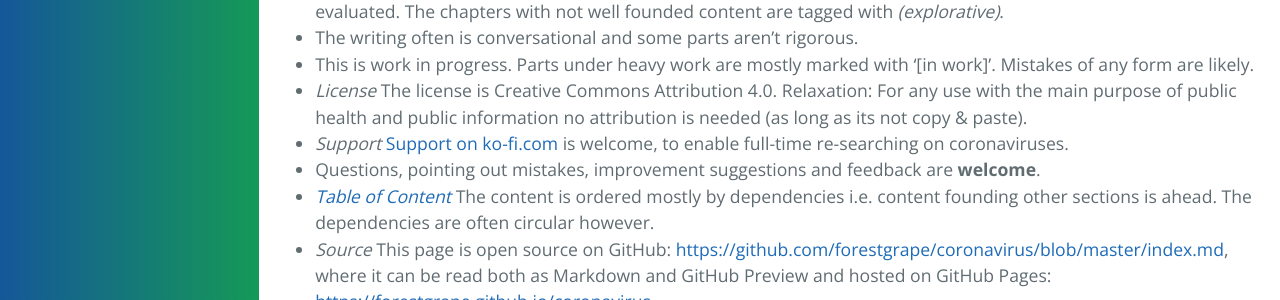
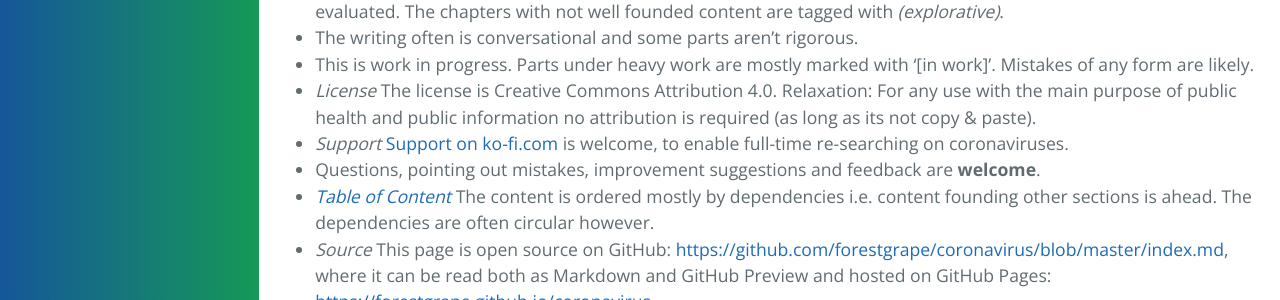
Before and after one commit to forestgrape/coronavirus, a Jekyll site: the page built from index.md, in a window 1280 px wide and 900 px high, scrolled down 1997 px. Shown: the part 182-482 px from the top of the window. Built offline with Jekyll 4.4.1, drawn with Linux system fonts in a browser that asks for light colours; our own code applies the rules of GitHub Pages for plain Markdown files.

Commit message:
formulation

```diff
--- a/index.md
+++ b/index.md
@@ -70,7 +70,7 @@ This section overviews the content. The [full content section](#content) lists t
 * Some parts are __hypothesis__ and __ideas__ but __not__ [double] checked facts. They are put here as ideas to be checked and evaluated. The chapters with not well founded content are tagged with *(explorative)*.
 * The writing often is conversational and some parts aren't rigorous.
 * This is work in progress. Parts under heavy work are mostly marked with '[in work]'. Mistakes of any form are likely.
-* _License_ The license is Creative Commons Attribution 4.0. Relaxation: For any use with the main purpose of public health and public information no attribution is needed (as long as its not copy & paste). <!-- in science citing/Referencing is a good and helpful practice.-->
+* _License_ The license is Creative Commons Attribution 4.0. Relaxation: For any use with the main purpose of public health and public information no attribution is required (as long as its not copy & paste). <!-- in science citing/Referencing is a good and helpful practice.-->
 * _Support_ [Support on ko-fi.com](https://ko-fi.com/H2H72F6XY) is welcome, to enable full-time re-searching on coronaviruses.
 * Questions, pointing out mistakes, improvement suggestions and feedback are __welcome__.
 * _[Table of Content](#content)_ The content is ordered mostly by dependencies i.e. content founding other sections is ahead. The dependencies are often circular however.
```
